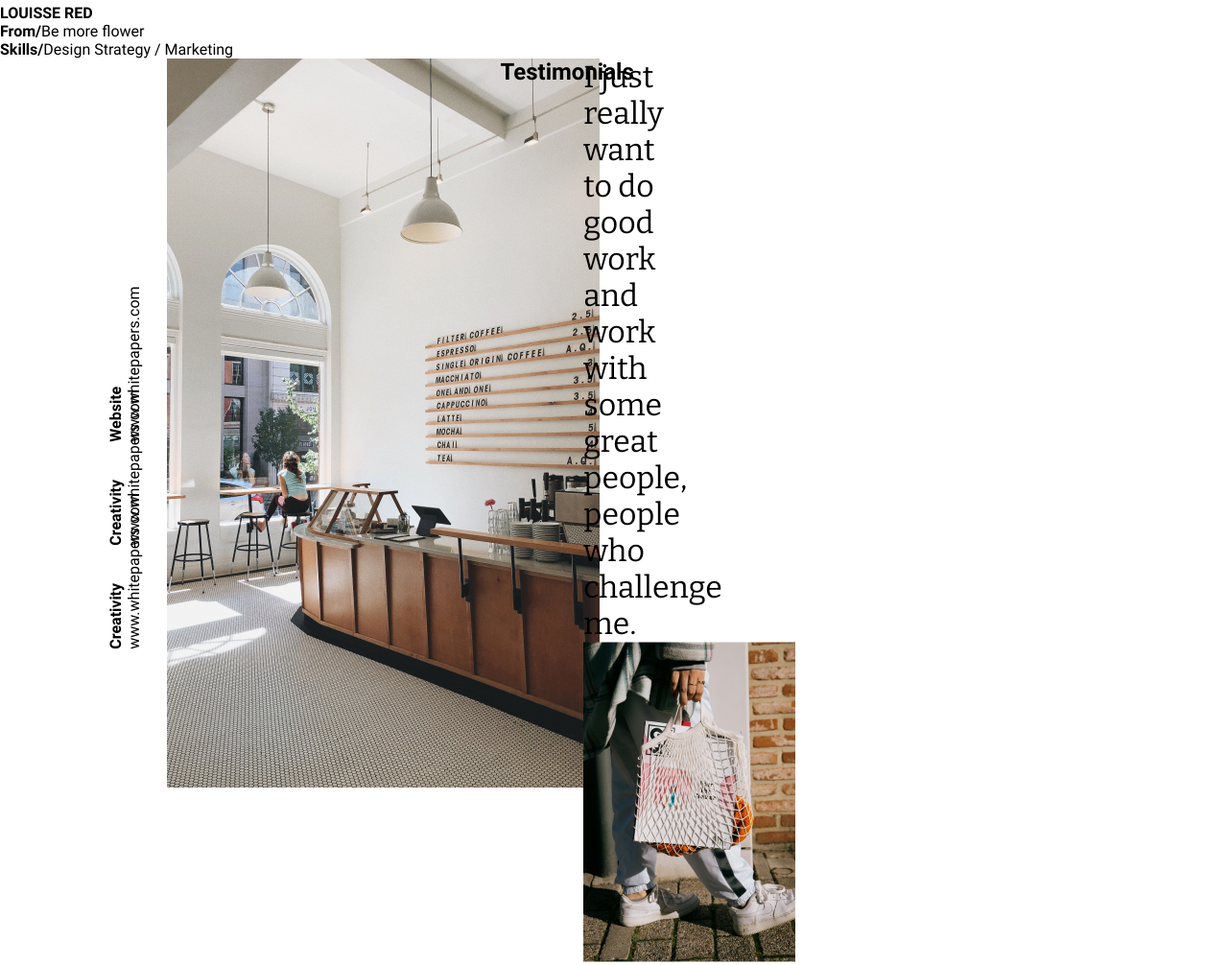
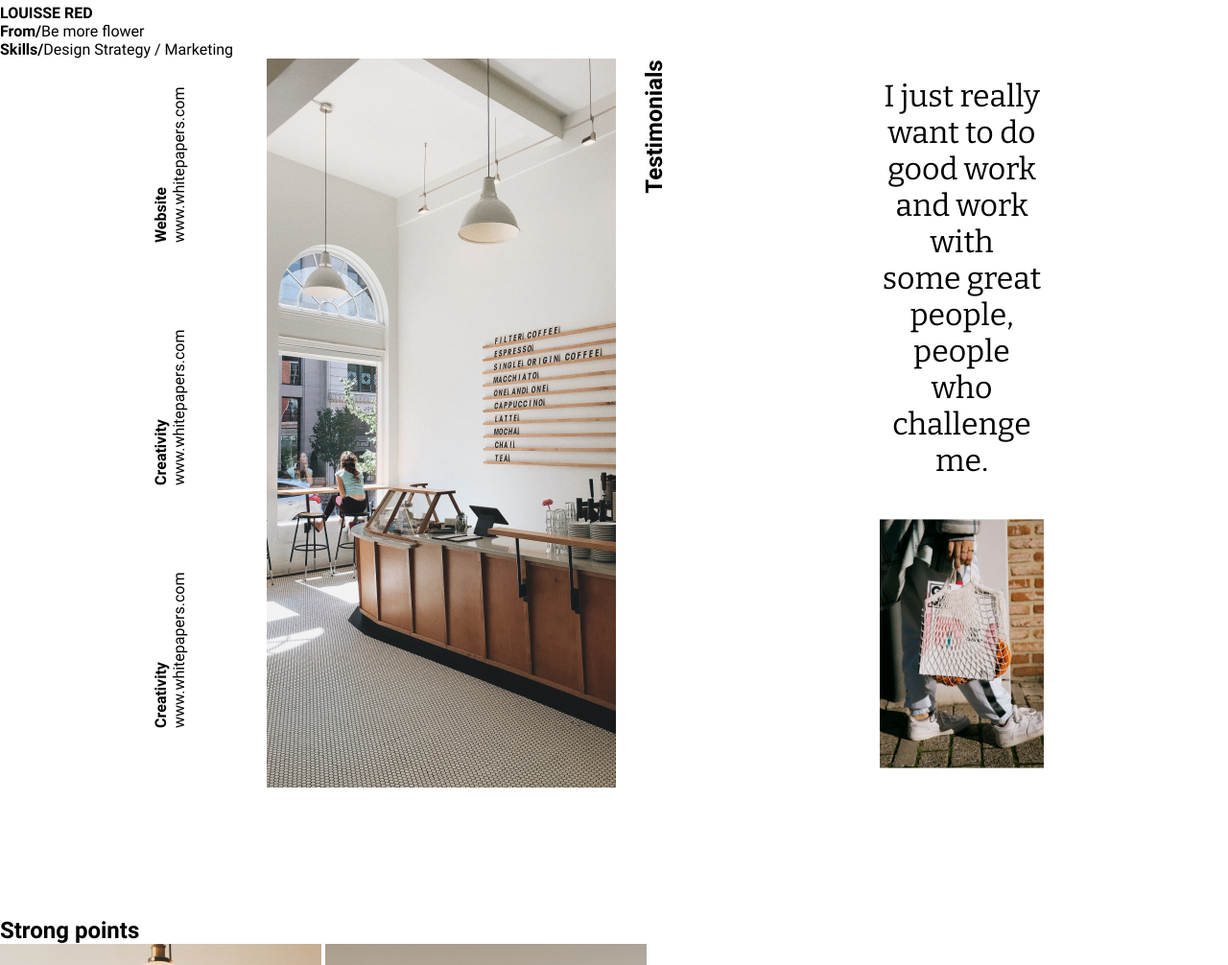
Before and after one commit to OhMimikyu/otus-css-shitcow, a plain HTML site: page index.html in a window 1280 px wide. Shown: the part 5052-6058 px from the top of the page at 96% size. Drawn offline with nearby package versions, Linux system fonts and the light colour scheme; a web font is replaced by a local one.

Commit message:
сделала секцию testimonials

```diff
--- a/index.html
+++ b/index.html
@@ -108,9 +108,9 @@
             </div>
         </div>
         <img class="img_testimonials" src="/img/Testimonials.png">
-        <h2 class="roboto-bold font_size24 testimonials_testimonials ">Testimonials </h2>
-        <div>
-            <p class="bitter-regular font_size32">
+        <h2 class="roboto-bold font_size24 testimonials_testimonials transform">Testimonials </h2>
+        <div class="text_img_testimonials">
+            <p class="bitter-regular font_size32 ">
                 I just really <br>
                 want to do <br>
                 good work <br>
--- a/style/styles.css
+++ b/style/styles.css
@@ -86,10 +86,12 @@ header {
 #Testimonials {
     display: grid;
     grid-column: 2/13;
-    width: 97%;
+    width: 100%;
     min-height: 760px;
     margin-bottom: 135px;
-    grid-template-columns: repeat(12, 7%);
+    grid-template-columns: repeat(12, 1fr);
+    justify-content: end;
+    column-gap: 20px;
 }
 
 .transform_address_testimonials {
@@ -100,19 +102,35 @@ header {
     display: flex;
     flex-direction: column;
     grid-column: 2/3;
-
-    justify-content: center;
-    gap: 70px;
+    align-items: center;
+    justify-content: space-around;
 }
 
 .img_testimonials {
     grid-column: 3/7;
+    width: 100%;
+    object-fit: cover;
+    height: 100%;
 }
 
 .testimonials_testimonials {
     grid-column: 7/8;
+    align-self: start;
 }
 
-.text_testimonials {
+.transform {
+    transform: rotate(-90deg) translateX(-5%);
+    padding-bottom: 100px;
+}
+
+.text_img_testimonials {
+    display: flex;
+    flex-direction: column;
+    gap:42px;
+    align-content: center;
+    justify-content: center;
+    text-align: center;
     grid-column: 9/11;
+    width: 100%;
+    min-height: 221px;
 }
```
